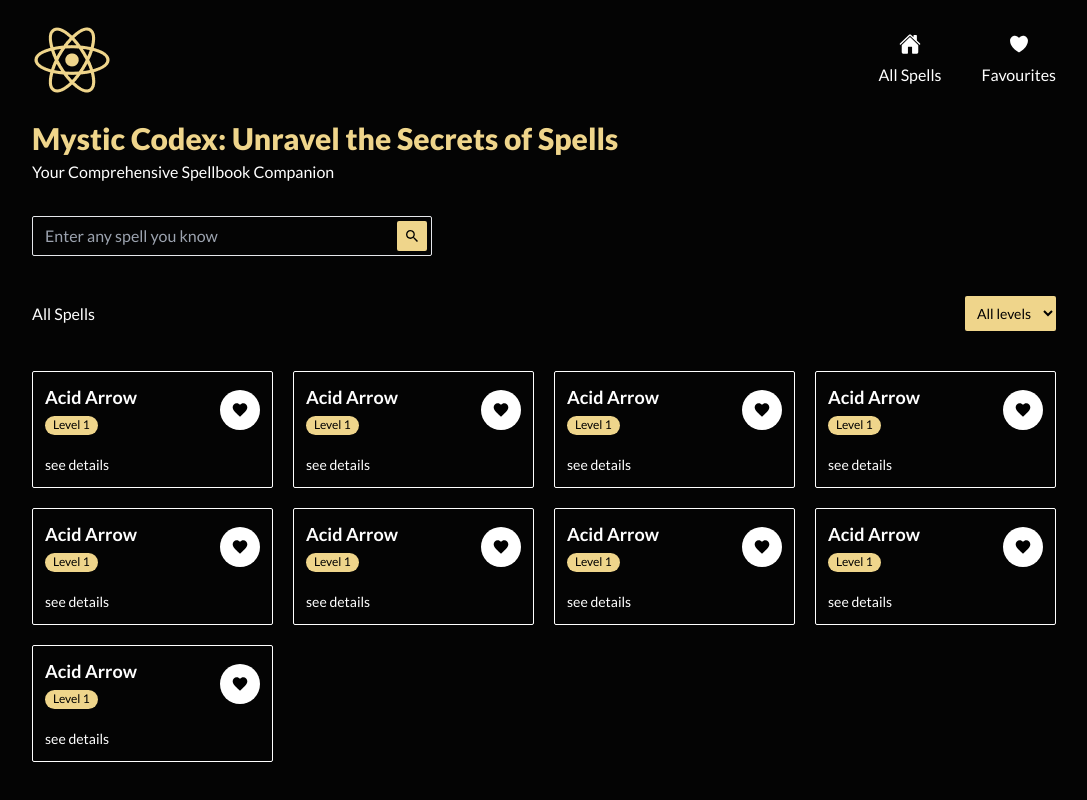
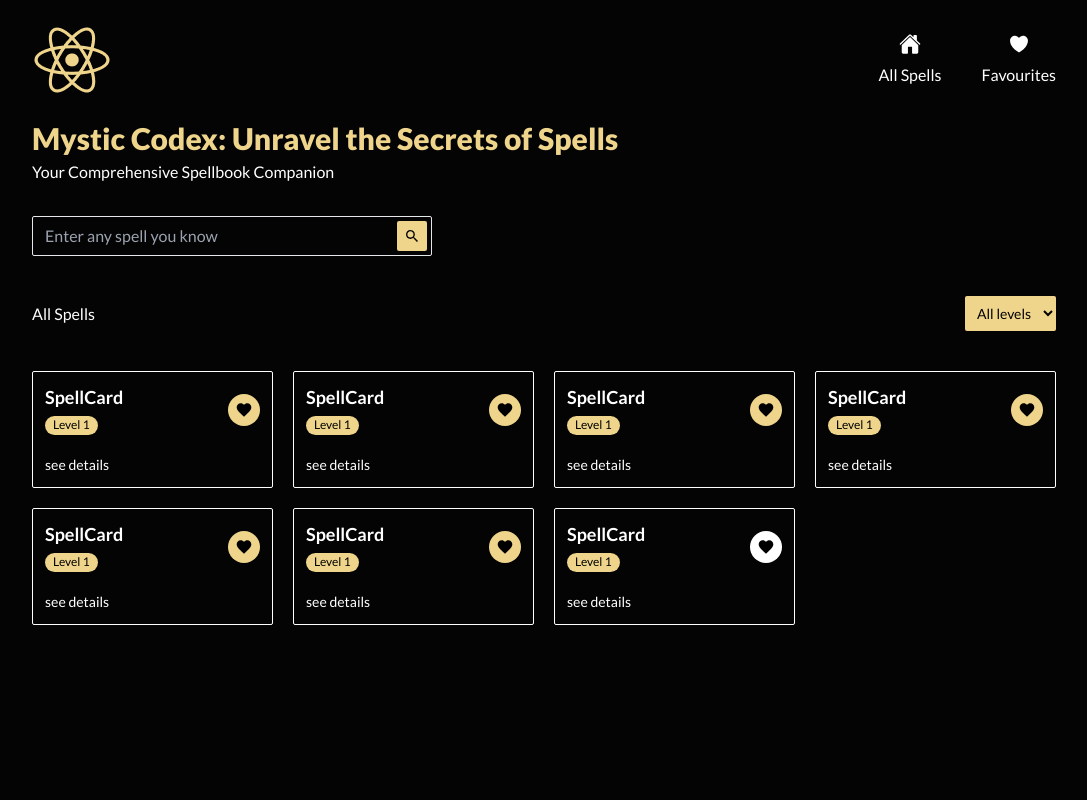
Before and after one commit to ftr9/Dungeons-Dragons-5th-Edition-API, a React (Vite) app: page / in a window 1280 px wide. Shown: the whole page, without its empty margins (96-1183 px from the left). Built offline with nearby package versions, Linux system fonts and the light colour scheme.

Commit message:
Feat: Added props to spellCard

```diff
--- a/src/components/features/spells/SpellCard.tsx
+++ b/src/components/features/spells/SpellCard.tsx
@@ -1,15 +1,41 @@
 import { IoMdHeart } from 'react-icons/io';
-const SpellCard = () => {
+import { useNavigate } from 'react-router-dom';
+
+interface ISpellCardProps {
+  isAddedToFavourite: boolean;
+  name: string;
+  level: number;
+  index: string;
+}
+
+const SpellCard = ({
+  isAddedToFavourite,
+  name,
+  level,
+  index,
+}: ISpellCardProps) => {
+  const navigate = useNavigate();
+  const spellCardClickHandle = () => {
+    navigate(`/spells/${index}`);
+  };
+
   return (
-    <div className=" border-white border-[0.5px] p-3 rounded-sm hover:cursor-pointer hover:bg-[#efd48b39] hover:border-transparent">
+    <div
+      onClick={spellCardClickHandle}
+      className=" border-white border-[0.5px] p-3 rounded-sm hover:cursor-pointer hover:bg-[#efd48b39] hover:border-transparent"
+    >
       <div className="flex justify-between  items-center">
         <div>
-          <h1 className="text-[18px] font-bold">Acid Arrow</h1>
+          <h1 className="text-[18px] font-bold">{name}</h1>
           <div className="bg-secondary text-black py-[1.5px] rounded-full px-2 justify-items-start text-xs inline-block">
-            Level 1
+            Level {level}
           </div>
         </div>
-        <div className="w-10 h-10 bg-white rounded-full text-[18px] flex justify-center items-center">
+        <div
+          className={`w-8 h-8 ${
+            isAddedToFavourite ? 'bg-secondary' : 'bg-white'
+          } rounded-full text-[18px] flex justify-center items-center`}
+        >
           <IoMdHeart className=" text-md text-black" />
         </div>
       </div>
--- a/src/components/features/spells/SpellFilter.tsx
+++ b/src/components/features/spells/SpellFilter.tsx
@@ -15,9 +15,11 @@ SpellFilter.LevelSelect = () => {
 
   return (
     <select className="bg-secondary text-black p-2 outline-none rounded-sm text-sm ">
-      <option>All levels</option>
+      <option value={-1}>All levels</option>
       {ten_levels.map(level => (
-        <option key={level}>{level}</option>
+        <option value={level} key={level}>
+          {level}
+        </option>
       ))}
     </select>
   );
--- a/src/components/ui/SearchInput.tsx
+++ b/src/components/ui/SearchInput.tsx
@@ -1,12 +1,24 @@
-import {IoMdSearch} from 'react-icons/io'
+import { IoMdSearch } from 'react-icons/io';
 
-const SearchInput = () => {
+interface ISearchInputProps {
+  inputValueChangeHandle: (value: string) => void;
+  disabled: boolean;
+}
+
+const SearchInput = ({
+  inputValueChangeHandle,
+  disabled,
+}: ISearchInputProps) => {
   return (
     <div className="flex border w-full justify-between p-1 rounded-sm mt-8">
       <input
+        disabled={disabled}
         className=" text-inherit px-2 outline-none w-full bg-transparent"
         type="text"
         placeholder="Enter any spell you know"
+        onChange={e => {
+          inputValueChangeHandle(e.target.value);
+        }}
       />
       <div className="h-[30px] w-[30px] shrink-0 bg-[#EFD58B] flex justify-center items-center rounded-sm">
         <IoMdSearch className=" text-black" />
@@ -15,4 +27,4 @@ const SearchInput = () => {
   );
 };
 
-export default SearchInput
+export default SearchInput;
--- a/src/pages/SpellsList/index.tsx
+++ b/src/pages/SpellsList/index.tsx
@@ -4,8 +4,12 @@ import {
   SpellCardContainer,
   SpellFilter,
 } from '../../components/features/spells';
+import { useState } from 'react';
 
 const SpellsList = () => {
+  const [spellName, setSpellName] = useState('');
+  const [spellLevel, setSpellLevel] = useState(-1);
+
   return (
     <div>
       <div>
@@ -14,7 +18,12 @@ const SpellsList = () => {
         </h1>
         <p className="mt-1">Your Comprehensive Spellbook Companion</p>
         <div className="max-w-[400px]">
-          <SearchInput />
+          <SearchInput
+            disabled={false}
+            inputValueChangeHandle={value => {
+              console.log(value);
+            }}
+          />
         </div>
       </div>
 
@@ -24,15 +33,48 @@ const SpellsList = () => {
       </SpellFilter>
 
       <SpellCardContainer>
-        <SpellCard />
-        <SpellCard />
-        <SpellCard />
-        <SpellCard />
-        <SpellCard />
-        <SpellCard />
-        <SpellCard />
-        <SpellCard />
-        <SpellCard />
+        <SpellCard
+          name="SpellCard"
+          index="spell-card"
+          level={1}
+          isAddedToFavourite
+        />
+        <SpellCard
+          name="SpellCard"
+          index="spell-card"
+          level={1}
+          isAddedToFavourite
+        />
+        <SpellCard
+          name="SpellCard"
+          index="spell-card"
+          level={1}
+          isAddedToFavourite
+        />
+        <SpellCard
+          name="SpellCard"
+          index="spell-card"
+          level={1}
+          isAddedToFavourite
+        />
+        <SpellCard
+          name="SpellCard"
+          index="spell-card"
+          level={1}
+          isAddedToFavourite
+        />
+        <SpellCard
+          name="SpellCard"
+          index="spell-card"
+          level={1}
+          isAddedToFavourite
+        />
+        <SpellCard
+          name="SpellCard"
+          index="spell-card"
+          level={1}
+          isAddedToFavourite={false}
+        />
       </SpellCardContainer>
     </div>
   );
```
